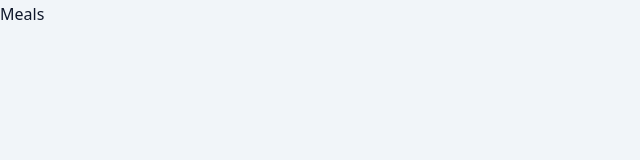
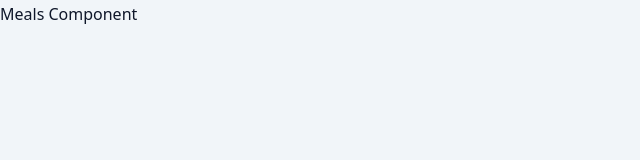
Before and after one commit to nordomcode/meals-app, a React (Create React App) app: page / in a window 1280 px wide. Shown: the top 160 px of the page, without its empty margins (0-640 px from the left). Built offline with nearby package versions, Linux system fonts and the light colour scheme.

Commit message:
Add context

```diff
--- a/src/components/Meals.jsx
+++ b/src/components/Meals.jsx
@@ -1,8 +1,13 @@
-import React from 'react'
+import {useContext} from 'react'
+import AppContext from '../context'
 
 const Meals = () => {
+  const context = useContext(AppContext)
+
+  console.log(context)
+
   return (
-    <div>Meals</div>
+    <div>Meals Component</div>
   )
 }
 
--- /dev/null
+++ b/src/context.jsx
@@ -0,0 +1,11 @@
+import {createContext} from 'react'
+
+const AppContext = createContext()
+
+export const AppProvider = ({children}) => {
+  return <AppContext.Provider value='hello'>
+    {children}
+  </AppContext.Provider>
+}
+
+export default AppContext
--- a/src/index.js
+++ b/src/index.js
@@ -4,10 +4,15 @@ import './index.css';
 import App from './App';
 import reportWebVitals from './reportWebVitals';
 
+import {AppProvider} from './context';
+
 const root = ReactDOM.createRoot(document.getElementById('root'));
 root.render(
   <React.StrictMode>
-    <App />
+    <AppProvider>
+      <App />
+    </AppProvider>
+
   </React.StrictMode>
 );
 
```
